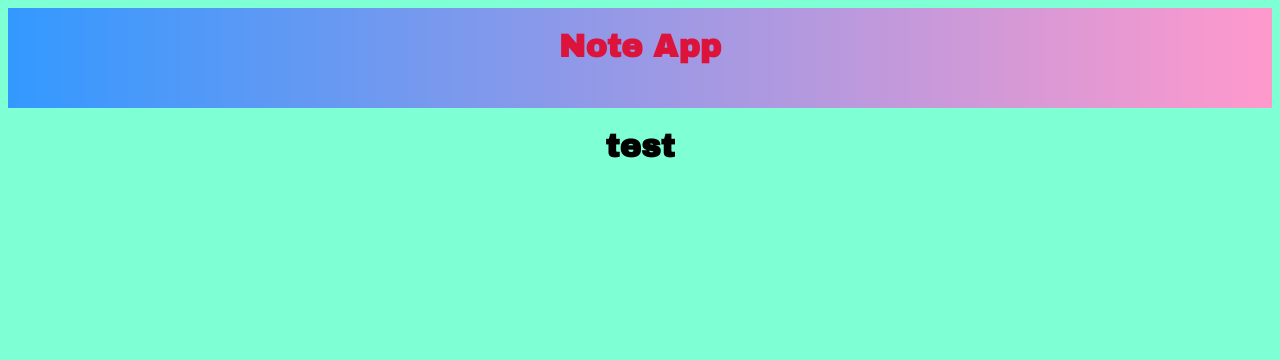
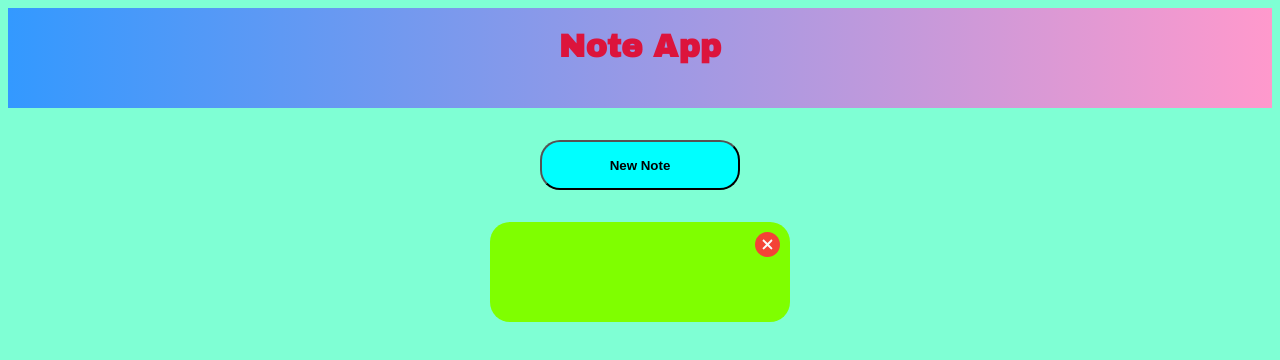
Before and after one commit to asimkaya/NoteApp, an Angular app: page / in a window 1280 px wide. Shown: the top 360 px of the page. Built offline with nearby package versions, Linux system fonts and the light colour scheme.

Commit message:
note area added

```diff
--- a/src/app/app.component.html
+++ b/src/app/app.component.html
@@ -3,6 +3,22 @@
     <h1>Note App</h1>
   </header>
   <main>
-    <h1>test</h1>
+    <div class="flex-section">
+      <button class="new-note">New Note</button>
+    </div>
+    <div class="note-area">
+      <div class="note">
+        <div class="delete-icon">
+          <svg height="512pt" viewBox="0 0 512 512" width="25px" height="25px" xmlns="http://www.w3.org/2000/svg">
+            <path
+              d="m256 0c-141.164062 0-256 114.835938-256 256s114.835938 256 256 256 256-114.835938 256-256-114.835938-256-256-256zm0 0"
+              fill="#f44336" />
+            <path
+              d="m350.273438 320.105469c8.339843 8.34375 8.339843 21.824219 0 30.167969-4.160157 4.160156-9.621094 6.25-15.085938 6.25-5.460938 0-10.921875-2.089844-15.082031-6.25l-64.105469-64.109376-64.105469 64.109376c-4.160156 4.160156-9.621093 6.25-15.082031 6.25-5.464844 0-10.925781-2.089844-15.085938-6.25-8.339843-8.34375-8.339843-21.824219 0-30.167969l64.109376-64.105469-64.109376-64.105469c-8.339843-8.34375-8.339843-21.824219 0-30.167969 8.34375-8.339843 21.824219-8.339843 30.167969 0l64.105469 64.109376 64.105469-64.109376c8.34375-8.339843 21.824219-8.339843 30.167969 0 8.339843 8.34375 8.339843 21.824219 0 30.167969l-64.109376 64.105469zm0 0"
+              fill="#fafafa" />
+          </svg>
+        </div>
+      </div>
+    </div>
   </main>
 </body>
--- a/src/app/app.component.scss
+++ b/src/app/app.component.scss
@@ -1,5 +1,13 @@
 * {
     box-sizing: border-box;
+}
+
+#myVideo {
+    position: fixed;
+    right: 0;
+    bottom: 0;
+    min-width: 100%;
+    min-height: 100%;
 }
 
 body {
@@ -15,8 +23,33 @@ body {
         }
     }
     main {
-        display: flex;
-        justify-content: center;
-        align-items: center;
+        .flex-section {
+            display: flex;
+            justify-content: center;
+            align-items: center;
+        }
+        .new-note {
+            background-color: aqua;
+            color: black;
+            border-radius: 20px;
+            width: 200px;
+            height: 50px;
+            margin-top: 2rem;
+            font-weight: bold;
+        }
+        .note {
+            width: 300px;
+            height: 100px;
+            background-color: chartreuse;
+            margin-left: auto;
+            margin-right: auto;
+            margin-top: 2rem;
+            border-radius: 20px;
+            padding: 10px;
+
+            .delete-icon {
+                float: right;
+            }
+        }
     }
 }
--- a/src/app/app.component.ts
+++ b/src/app/app.component.ts
@@ -7,5 +7,4 @@ import { Component, OnInit } from '@angular/core';
 })
 export class AppComponent implements OnInit {
   ngOnInit() { }
-  title = 'note-app';
 }
```
